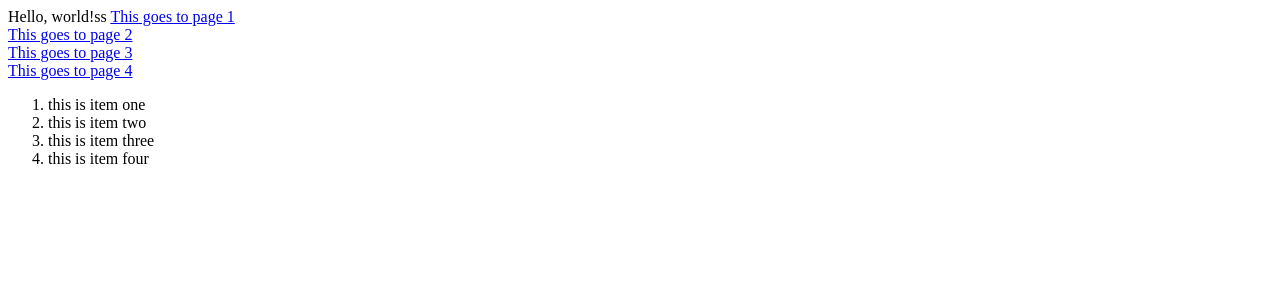
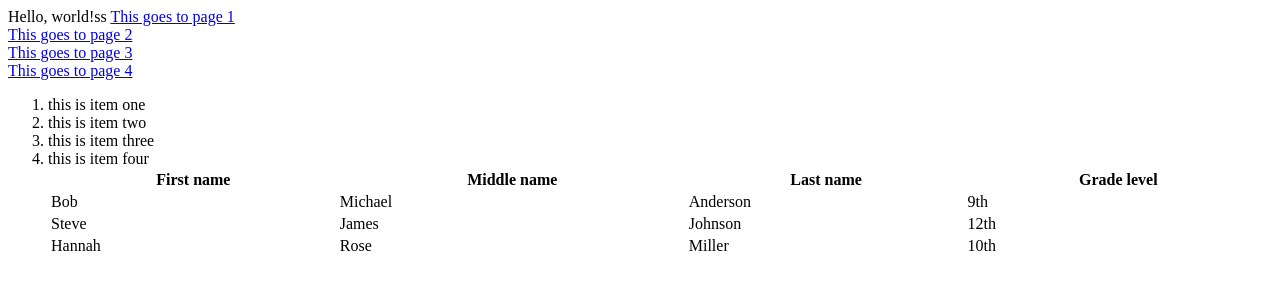
Before and after one commit to PeptronicMan/project0, a plain HTML site: page index.html in a window 1280 px wide. Drawn offline with Linux system fonts and the light colour scheme.

Commit message:
added table

```diff
--- a/index.html
+++ b/index.html
@@ -14,5 +14,32 @@
           <li>this is item two</li>
           <li>this is item three</li>
           <li>this is item four</li>
+          <table style="width:100%">
+            <tr>
+              <th>First name</th>
+              <th>Middle name</th>
+              <th>Last name</th>
+              <th>Grade level</th>
+            </tr>
+            <tr>
+              <td>Bob</td>
+              <td>Michael</td>
+              <td>Anderson</td>
+              <td>9th</td>
+            </tr>
+            <tr>
+              <td>Steve</td>
+              <td>James</td>
+              <td>Johnson</td>
+              <td>12th</td>
+            </tr>
+            <tr>
+              <td>Hannah</td>
+              <td>Rose</td>
+              <td>Miller</td>
+              <td>10th</td>
+            </tr>
+        </table>
+
     </body>
 </html>
```
